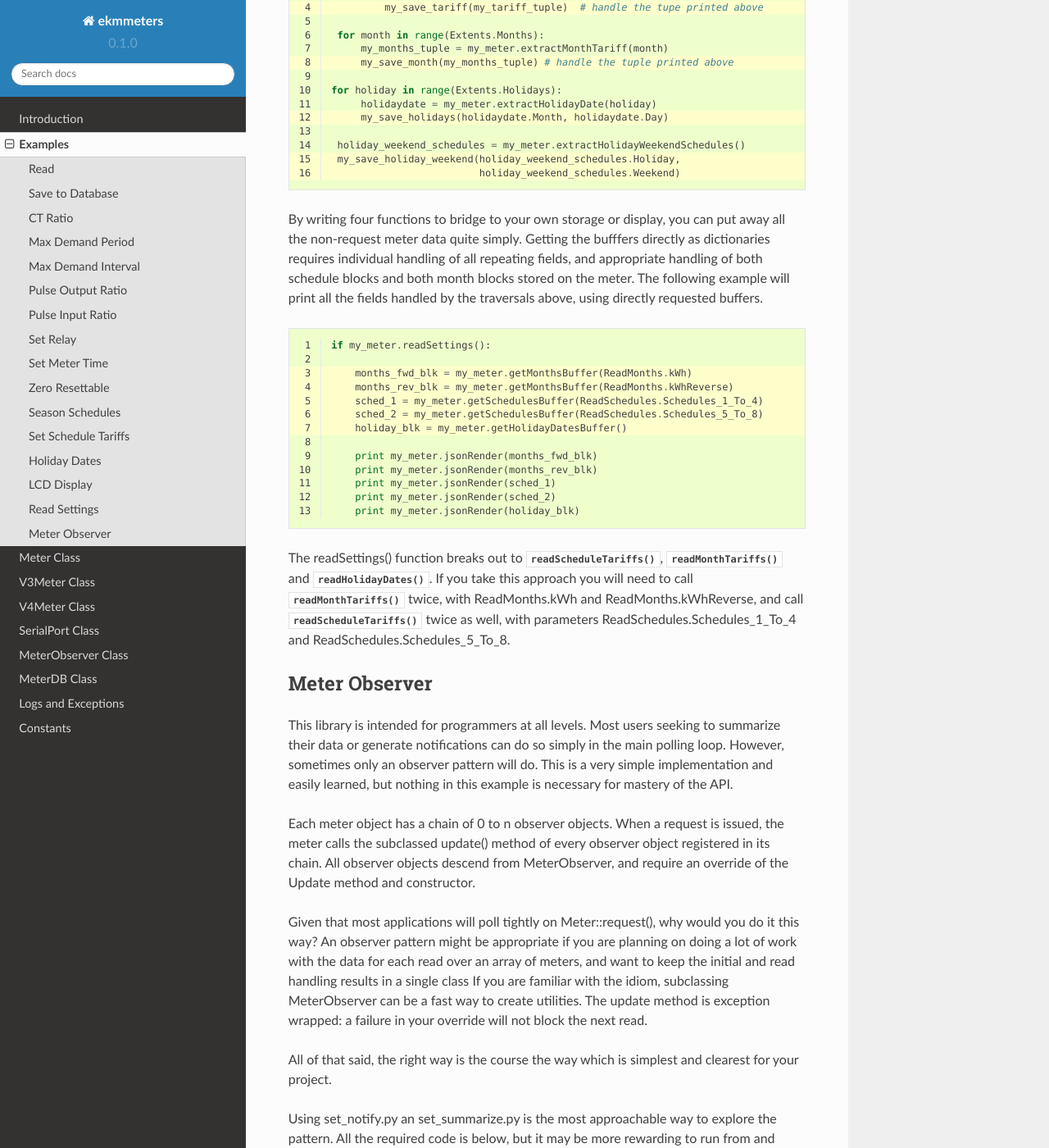
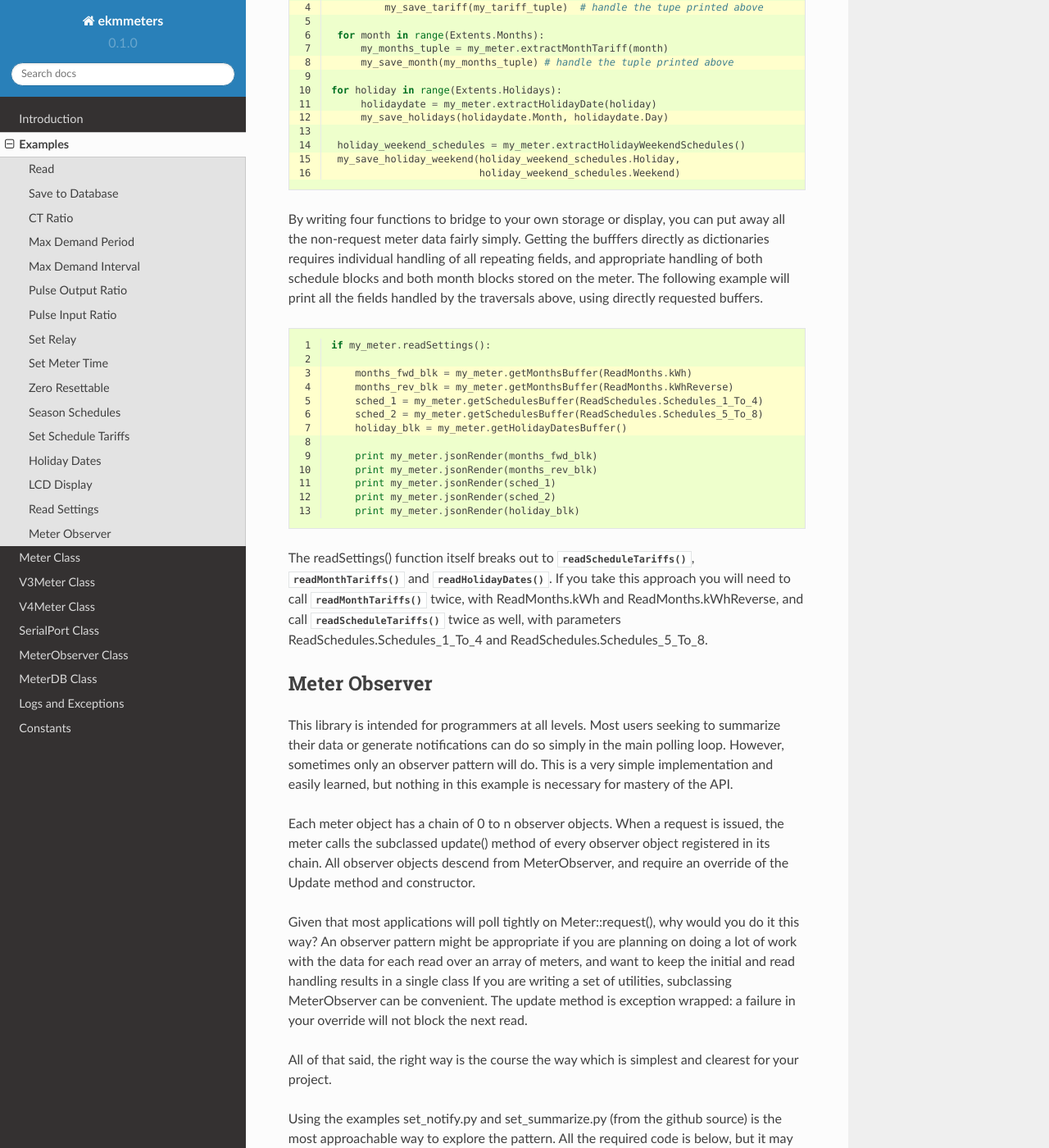
Before and after one commit to ekmmetering/ekmmeters, a Sphinx documentation site: the page built from docs/examples.rst, in a window 1280 px wide and 1400 px high, scrolled down 11306 px. Shown: the whole window at 82% size. Built offline with Sphinx 7.4.7 and the Read the Docs theme 2.0.0, drawn with Linux system fonts in a browser that asks for light colours; some of the changed text lies outside the part shown.

Commit message:
Update examples.rst

```diff
--- a/docs/examples.rst
+++ b/docs/examples.rst
@@ -525,9 +525,9 @@
 
 The tariff data used by the Omnimeter amounts to a small relational database, compressed
 into fixed length lists.  There are up to eight schedules, each schedule can track up to
-four tariff periods, and schedules can be assigned to holidays, weekends, and seasons.  The running
-kWh and reverse kWh for each tariff period is returned with every read, and can be
-requested for the last six recorded months.
+four tariff periods in each day, and schedules can be assigned to holidays, weekends, and
+seasons.  The running kWh and reverse kWh for each tariff period is returned with every read,
+and can be requested for each of the last six recorded months.
 
 The simplest way get the data is all at once, with :func:`~ekmmeters.VMeter.readSettings`, which
 returns True or False.  As it combines 5 read commands, :func:`~ekmmeters.VMeter.readSettings` takes
@@ -650,7 +650,7 @@
 
 
 By writing four functions to bridge to your own storage or display, you can put away
-all the non-request meter data quite simply.  Getting the bufffers directly
+all the non-request meter data fairly simply.  Getting the bufffers directly
 as dictionaries requires individual handling of all repeating fields, and appropriate
 handling of both schedule blocks and both month blocks stored on the meter.  The following
 example will print all the fields handled by the traversals above, using directly
@@ -675,7 +675,7 @@
        print my_meter.jsonRender(holiday_blk)
 
 
-The readSettings() function breaks out to :func:`~ekmmeters.Meter.readScheduleTariffs`,
+The readSettings() function itself breaks out to :func:`~ekmmeters.Meter.readScheduleTariffs`,
 :func:`~ekmmeters.Meter.readMonthTariffs` and  :func:`~ekmmeters.Meter.readHolidayDates`.
 If you take this approach you will need to call :func:`~ekmmeters.Meter.readMonthTariffs` twice, with ReadMonths.kWh
 and ReadMonths.kWhReverse, and call :func:`~ekmmeters.Meter.readScheduleTariffs` twice as well,
@@ -694,11 +694,12 @@
 
 Given that most applications will poll tightly on Meter::request(), why would you do it this way? An observer pattern
 might be appropriate if you are planning on doing a lot of work with the data for each read over an array of meters,
-and want to keep the initial and read handling results in a single class  If you are familiar with the idiom, subclassing MeterObserver can be a fast way to create utilities.  The update method is exception wrapped: a failure in your override will not block the next read.
+and want to keep the initial and read handling results in a single class  If you are writing a set of utilities,
+subclassing MeterObserver can be convenient.  The update method is exception wrapped: a failure in your override will not block the next read.
 
 All of that said, the right way is the course the way which is simplest and clearest for your project.
 
-Using set_notify.py an set_summarize.py is the most approachable way to explore the pattern.  All the required code is below, but it may be more rewarding to run from and modify the examples.
+Using the examples set_notify.py and set_summarize.py (from the github source) is the most approachable way to explore the pattern.  All the required code is below, but it may be more rewarding to run from and modify the already typed examples.
 
 We start by moddifying the skeleton we set up at the beginning of this page. with a request loop at the *bottom* of the file, right before closing the serial port.  It is a simple count limited request loop, and is useful when building software against this library.
 
```
Also changed, not shown: other parts of docs/examples.rst (+2 -2 lines).
